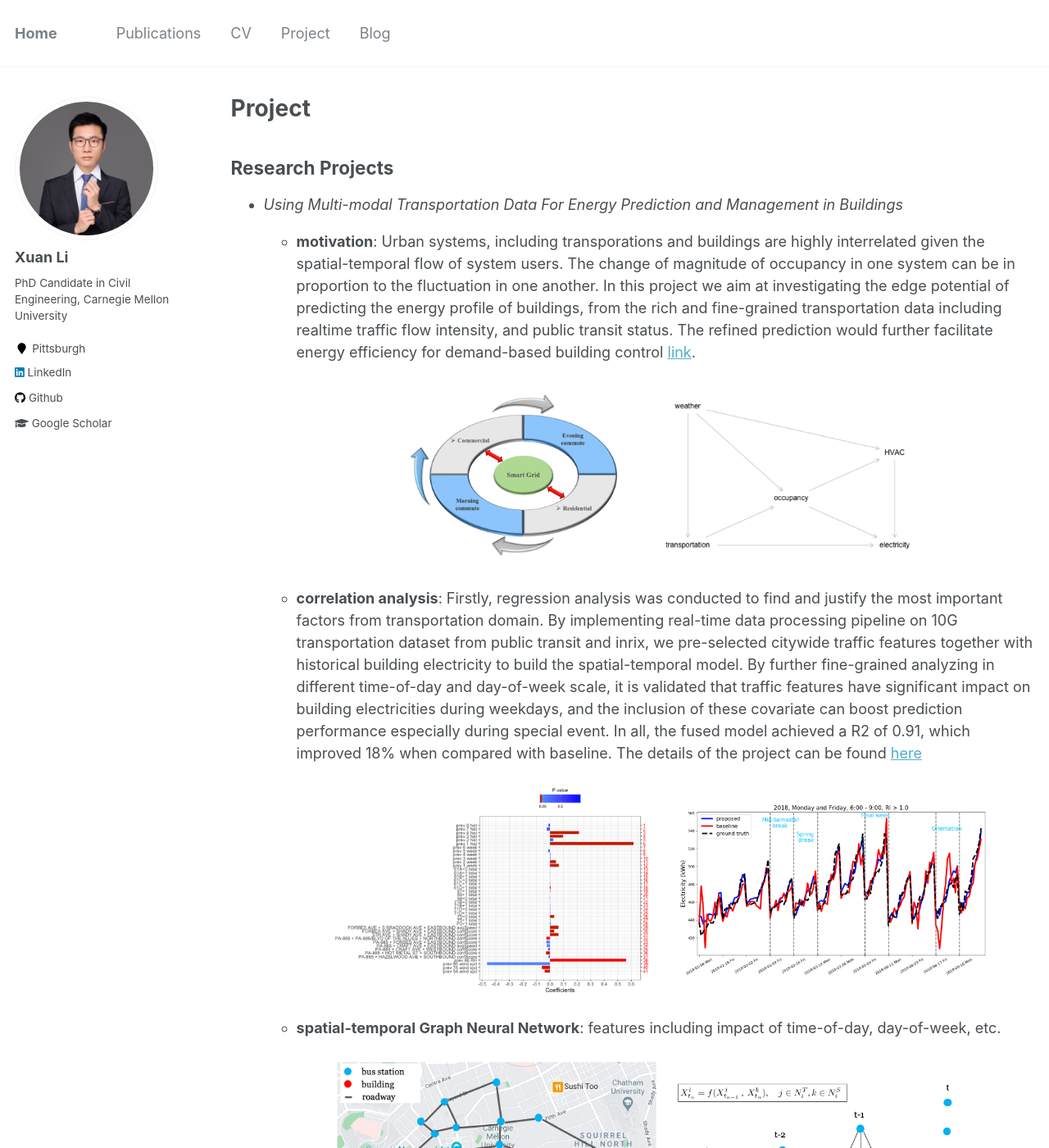
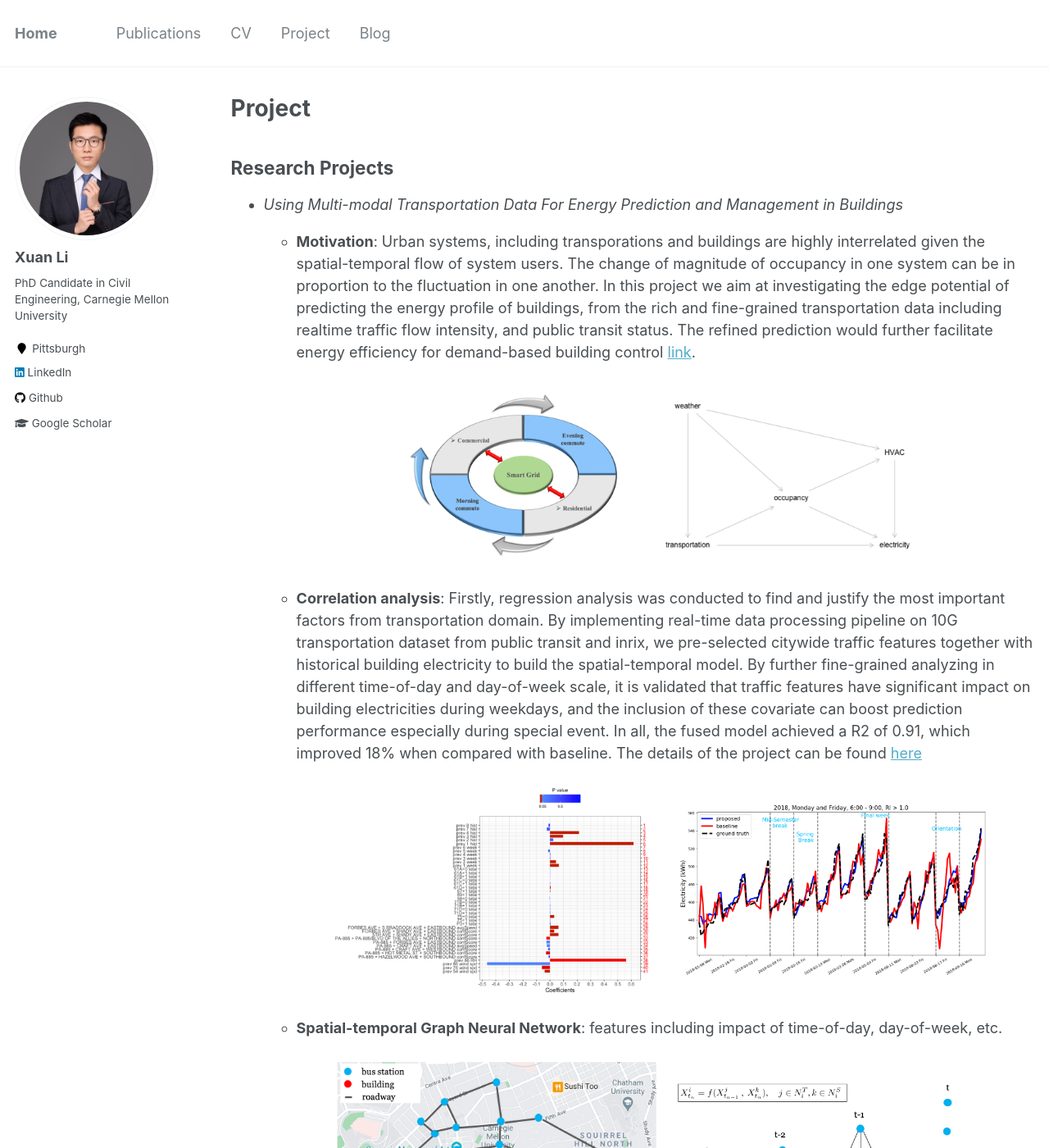
Before and after one commit to milanlx/milanlx.github.io, a Jekyll site: the page built from _pages/project.md, in a window 1280 px wide and 1400 px high. Shown: the whole window at 82% size. Built offline with Jekyll 4.4.1, drawn with Linux system fonts in a browser that asks for light colours; some of the changed text lies outside the part shown.

Commit message:
Update project.md

```diff
--- a/_pages/project.md
+++ b/_pages/project.md
@@ -12,11 +12,11 @@ youtubeId: detectionVideo
 Research Projects
 --------------
 * *Using Multi-modal Transportation Data For Energy Prediction and Management in Buildings*
-  * **motivation**: Urban systems, including transporations and buildings are highly interrelated given the spatial-temporal flow of system users. The change of magnitude of occupancy in one system can be in proportion to the fluctuation in one another. In this project we aim at investigating the edge potential of predicting the energy profile of buildings, from the rich and fine-grained transportation data including realtime traffic flow intensity, and public transit status. The refined prediction would further facilitate energy efficiency for demand-based building control [link](https://www.nsf.gov/awardsearch/showAward?AWD_ID=1637222).
+  * **Motivation**: Urban systems, including transporations and buildings are highly interrelated given the spatial-temporal flow of system users. The change of magnitude of occupancy in one system can be in proportion to the fluctuation in one another. In this project we aim at investigating the edge potential of predicting the energy profile of buildings, from the rich and fine-grained transportation data including realtime traffic flow intensity, and public transit status. The refined prediction would further facilitate energy efficiency for demand-based building control [link](https://www.nsf.gov/awardsearch/showAward?AWD_ID=1637222).
 
       <p align="center"><img width="650" height="225" src='/images/transResearch/motivation.png'></p>
 
-   * **correlation analysis**: Firstly, regression analysis was conducted to find and justify the most important factors from transportation domain. By implementing real-time data processing pipeline on 10G transportation dataset from public transit and inrix, we pre-selected citywide traffic features together with historical building electricity to build the spatial-temporal model. By further fine-grained analyzing in different time-of-day and day-of-week scale, it is validated that traffic features have significant impact on building electricities during weekdays, and the inclusion of these covariate can boost prediction performance especially during special event. In all, the fused model achieved a R2 of 0.91, which improved 18% when compared with baseline. The details of the project can be found [here](https://milanlx.github.io/files/trans_to_building_baseline.pdf)
+   * **Correlation analysis**: Firstly, regression analysis was conducted to find and justify the most important factors from transportation domain. By implementing real-time data processing pipeline on 10G transportation dataset from public transit and inrix, we pre-selected citywide traffic features together with historical building electricity to build the spatial-temporal model. By further fine-grained analyzing in different time-of-day and day-of-week scale, it is validated that traffic features have significant impact on building electricities during weekdays, and the inclusion of these covariate can boost prediction performance especially during special event. In all, the fused model achieved a R2 of 0.91, which improved 18% when compared with baseline. The details of the project can be found [here](https://milanlx.github.io/files/trans_to_building_baseline.pdf)
 
 
       <p align="center">
@@ -24,7 +24,7 @@ Research Projects
           <img src="/images/transResearch/example_weekday.png" width="45%" />
       </p>
 
-  * **spatial-temporal Graph Neural Network**: features including impact of time-of-day, day-of-week, etc.
+  * **Spatial-temporal Graph Neural Network**: features including impact of time-of-day, day-of-week, etc.
 
 
       <p align="center">
@@ -35,12 +35,12 @@ Research Projects
 
 
 * *Enhancing Vision-based Vehicle Detection and Tracking with Transportation Domain Features*
-  * **motivation**: Intelligent Transportation Systems (ITS) are critical components to strengthen travel safety, reduce congestion and improve urban mobilities. The reliability of the system rely on spatial-temporal analytics of key traffic parameters such as density, volume, and speed, which are inferred from sensors including loop detectors and cameras using computer vision. However, the former sensors suffer from high initial costs, and the latter may deteriorate in high occlusion and large perspective cases. Thus, in this series of research we explore the effectiveness of fusing features captured by existing transportation sensors and vision-based models for traffic parameter inference. Specifically, we have leveraged domain features with convolutional neural networks to estimate vehicle density and speed (through tracking) separately. Compared with pure visual techniques, it is validated that the inclusion of domain features improves the overall performance, and we look forward to expanding the model for other transportation tasks in future.
+  * **Motivation**: Intelligent Transportation Systems (ITS) are critical components to strengthen travel safety, reduce congestion and improve urban mobilities. The reliability of the system rely on spatial-temporal analytics of key traffic parameters such as density, volume, and speed, which are inferred from sensors including loop detectors and cameras using computer vision. However, the former sensors suffer from high initial costs, and the latter may deteriorate in high occlusion and large perspective cases. Thus, in this series of research we explore the effectiveness of fusing features captured by existing transportation sensors and vision-based models for traffic parameter inference. Specifically, we have leveraged domain features with convolutional neural networks to estimate vehicle density and speed (through tracking) separately. Compared with pure visual techniques, it is validated that the inclusion of domain features improves the overall performance, and we look forward to expanding the model for other transportation tasks in future.
 
-  * **detection**: To esimate the density of vehicles, we implemented a model with CNN+rLSTM module for image inputs, and LSTM module for processed transportation features including location of buses and average traffic speed. Compared with pure vision-based detection model YOLO, we have reduced the MAE from 0.73 to 0.27, and justified the effectiveness of domain features. The detailed implementation can be found [here](https://milanlx.github.io/files/trans_detection.pdf).
+  * **Detection**: To esimate the density of vehicles, we implemented a model with CNN+rLSTM module for image inputs, and LSTM module for processed transportation features including location of buses and average traffic speed. Compared with pure vision-based detection model YOLO, we have reduced the MAE from 0.73 to 0.27, and justified the effectiveness of domain features. The detailed implementation can be found [here](https://milanlx.github.io/files/trans_detection.pdf).
 
 
-  * **tracking**: The speed estimation problem is tackled by tracking-by-detection framework. Basically, we have fine-tuned YOLO with self-labelled data as detector, and adopted Deepsort framework as tracker. However, we used LSTM network trained with transportation features instead of the Kalman filter as the state estimation module. Tested on one hour's data, it is validated that the fused model improved MOTP from 78.5% to 80.6%, and MOTA from 65.7% to 68.3% respectively. A sample result is attached below.
+  * **Tracking**: The speed estimation problem is tackled by tracking-by-detection framework. Basically, we have fine-tuned YOLO with self-labelled data as detector, and adopted Deepsort framework as tracker. However, we used LSTM network trained with transportation features instead of the Kalman filter as the state estimation module. Tested on one hour's data, it is validated that the fused model improved MOTP from 78.5% to 80.6%, and MOTA from 65.7% to 68.3% respectively. A sample result is attached below.
                                  <p align="center"><img width="910" height="470" src='/images/tracking_framework.png'></p>
                                                    {% include youtubePlayer2.html id=page.detectionVideo %}
 
```
